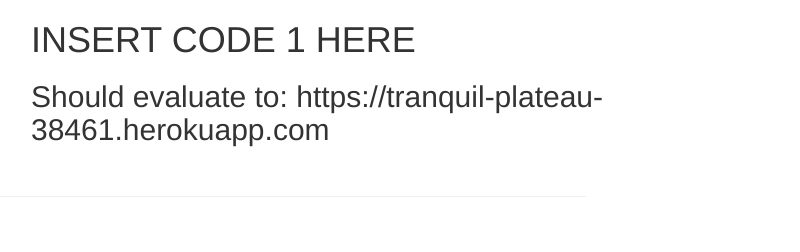
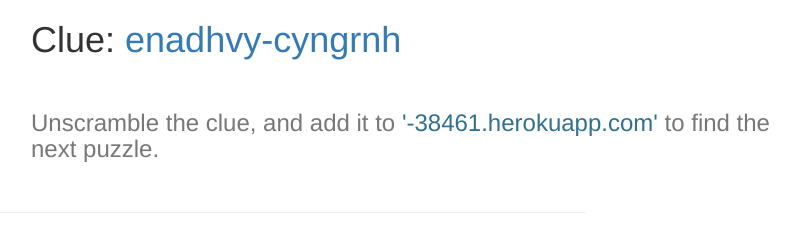
Before and after one commit to danceoval/crypto1, a website: page index.html in a window 1280 px wide. Shown: the whole page, without its empty margins (429-1229 px from the left). Drawn offline with nearby package versions, Linux system fonts and the light colour scheme.

Commit message:
added rot13 problem

```diff
--- a/index.html
+++ b/index.html
@@ -14,8 +14,20 @@
 				</figure>
 
 				<section class="col-md-8">
-					<h1>INSERT CODE 1 HERE</h1>
-					<h2> Should evaluate to: https://tranquil-plateau-38461.herokuapp.com</h2>
+					<h1>Clue: <span class='text-primary'>enadhvy-cyngrnh</span></h1>
+				</section>
+
+				<figure class="col-md-4">
+					&nbsp;
+				</figure>
+			</section>
+			<section class="row">
+				<figure class="col-md-4">
+					&nbsp;
+				</figure>
+
+				<section class="col-md-8">
+					<h3 class="text-muted">Unscramble the clue, and add it to <span class="text-info">'-38461.herokuapp.com'</span> to find the next puzzle.</h3>
 				</section>
 
 				<figure class="col-md-4">
```
